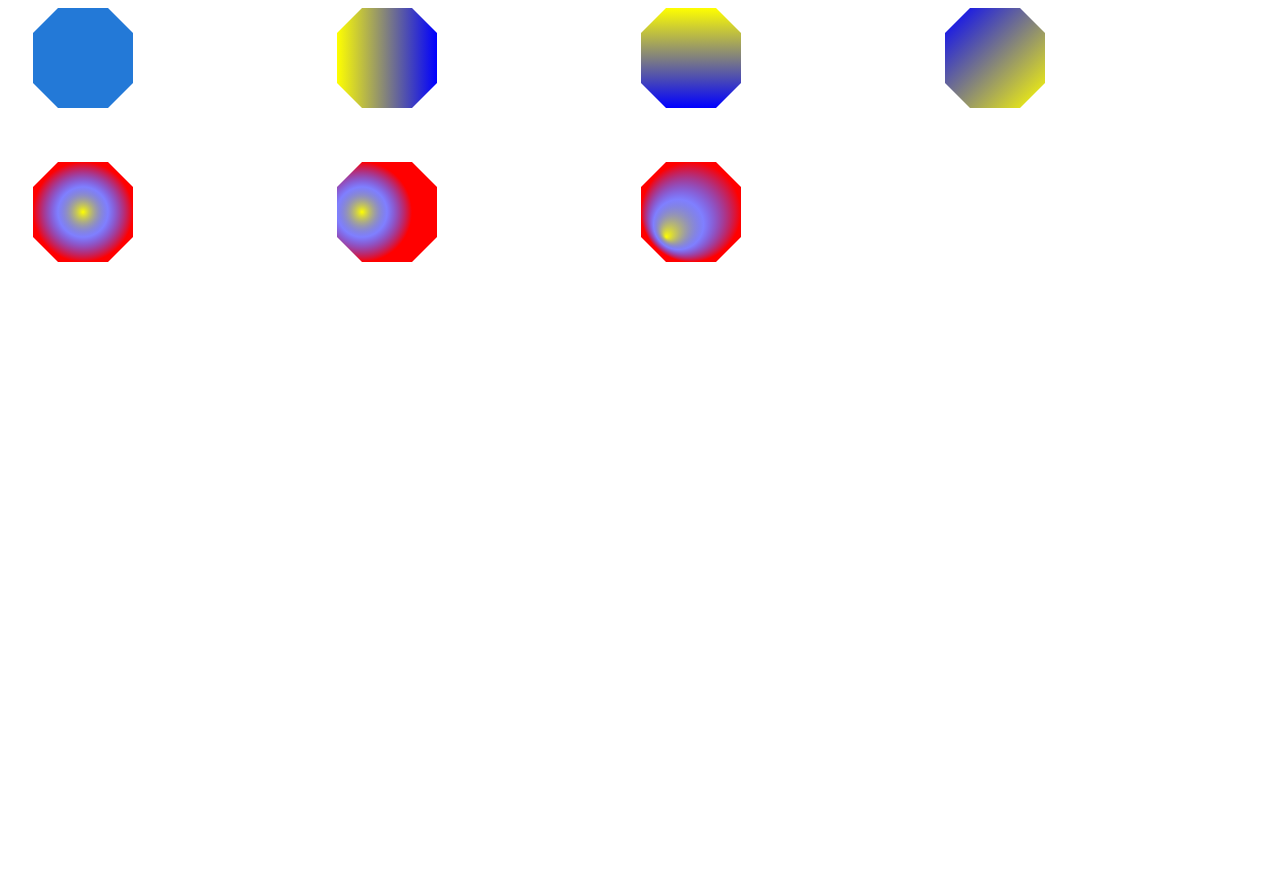
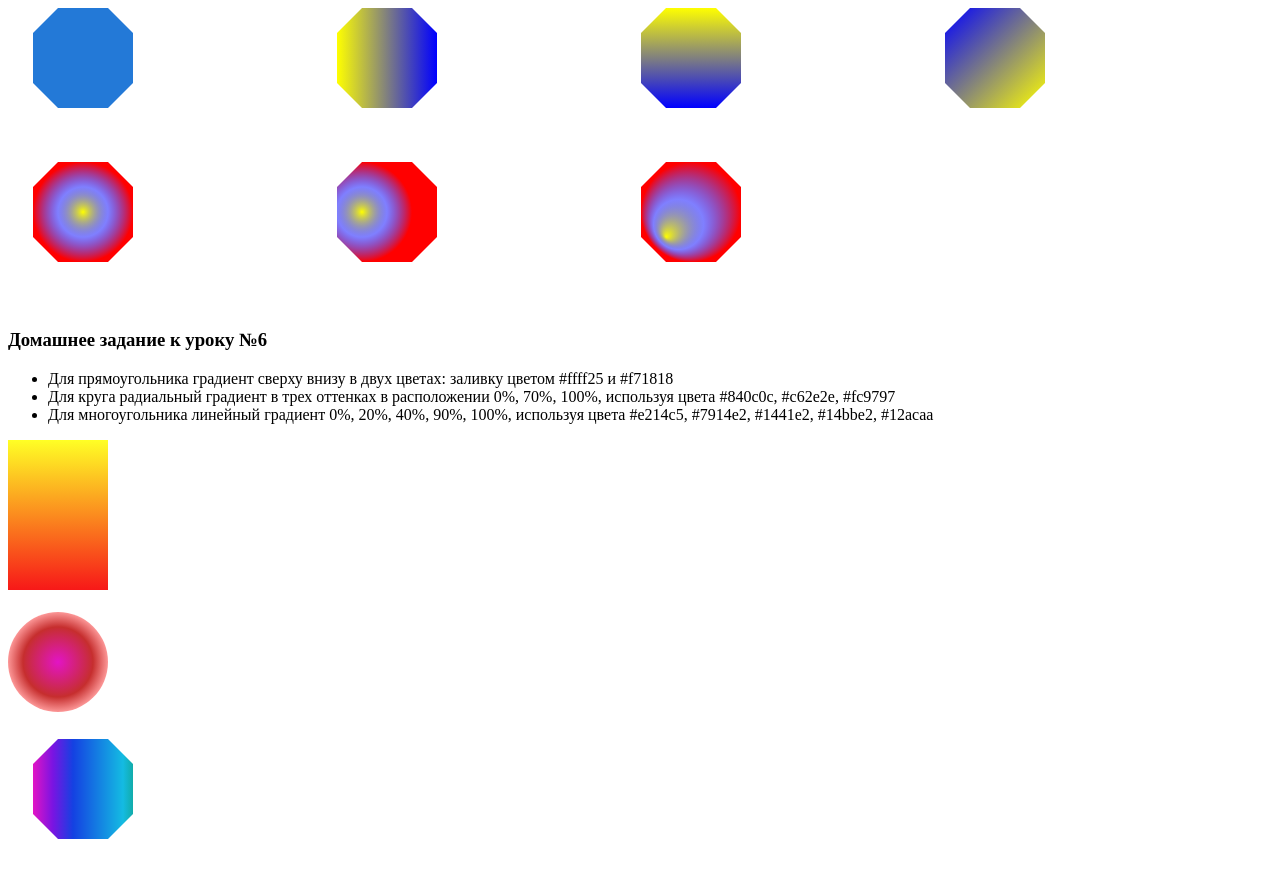
Before and after one commit to MAG1980/SVG_learning, a plain HTML site: page index.html in a window 1280 px wide. Shown: the part 2306-3193 px from the top of the page. Before the commit the page ends 2625 px from the top, so only its background shows below. Drawn offline with Linux system fonts and the light colour scheme.

Commit message:
ДЗ к уроку №6.

```diff
--- a/index.html
+++ b/index.html
@@ -219,6 +219,56 @@
     ></polygon>
 </svg>
 
+<h3>Домашнее задание к уроку №6</h3>
+<ul>
+    <li>Для прямоугольника градиент сверху внизу в двух цветах: заливку цветом #ffff25 и #f71818</li>
+    <li>Для круга радиальный градиент в трех оттенках в расположении 0%, 70%, 100%, используя цвета #840c0c, #c62e2e,
+        #fc9797
+    </li>
+    <li>Для многоугольника линейный градиент 0%, 20%, 40%, 90%, 100%, используя цвета #e214c5, #7914e2, #1441e2,
+        #14bbe2, #12acaa
+    </li>
+</ul>
 
+<svg width="100" height="150">
+    <linearGradient id="gradient7"
+                    x1="0" y1="0"
+                    x2="0" y2="1">
+        <stop offset="0%" stop-color="#ffff25"></stop>
+        <stop offset="100%" stop-color="#f71818"></stop>
+    </linearGradient>
+    <rect
+            x="0" y="0" width="100" height="150"
+            fill="url(#gradient7)"
+    />
+</svg>
+<br>
+<br>
+<svg width="100" height="100">
+    <radialGradient id="gradient8">
+        <stop offset="0%" stop-color="#e214c5"></stop>
+        <stop offset="70%" stop-color="#c62e2e"></stop>
+        <stop offset="100%" stop-color="#fc9797"></stop>
+    </radialGradient>
+    <circle
+            r="50" cx="50" cy="50"
+            fill="url(#gradient8)"
+    />
+</svg>
+<br>
+<br>
+<svg>
+    <linearGradient id="gradient9">
+        <stop offset="0%" stop-color="#e214c5"></stop>
+        <stop offset="20%" stop-color="#7914e2"></stop>
+        <stop offset="40%" stop-color="#1441e2"></stop>
+        <stop offset="90%" stop-color="#14bbe2"></stop>
+        <stop offset="100%" stop-color="#12acaa"></stop>
+    </linearGradient>
+    <polygon
+            points="50,5 100,5 125,30 125,80 100,105 50,105 25,80 25,30"
+            fill="url(#gradient9)"
+    />
+</svg>
 </body>
 </html>
```
Also changed, not shown: 1 other file.
